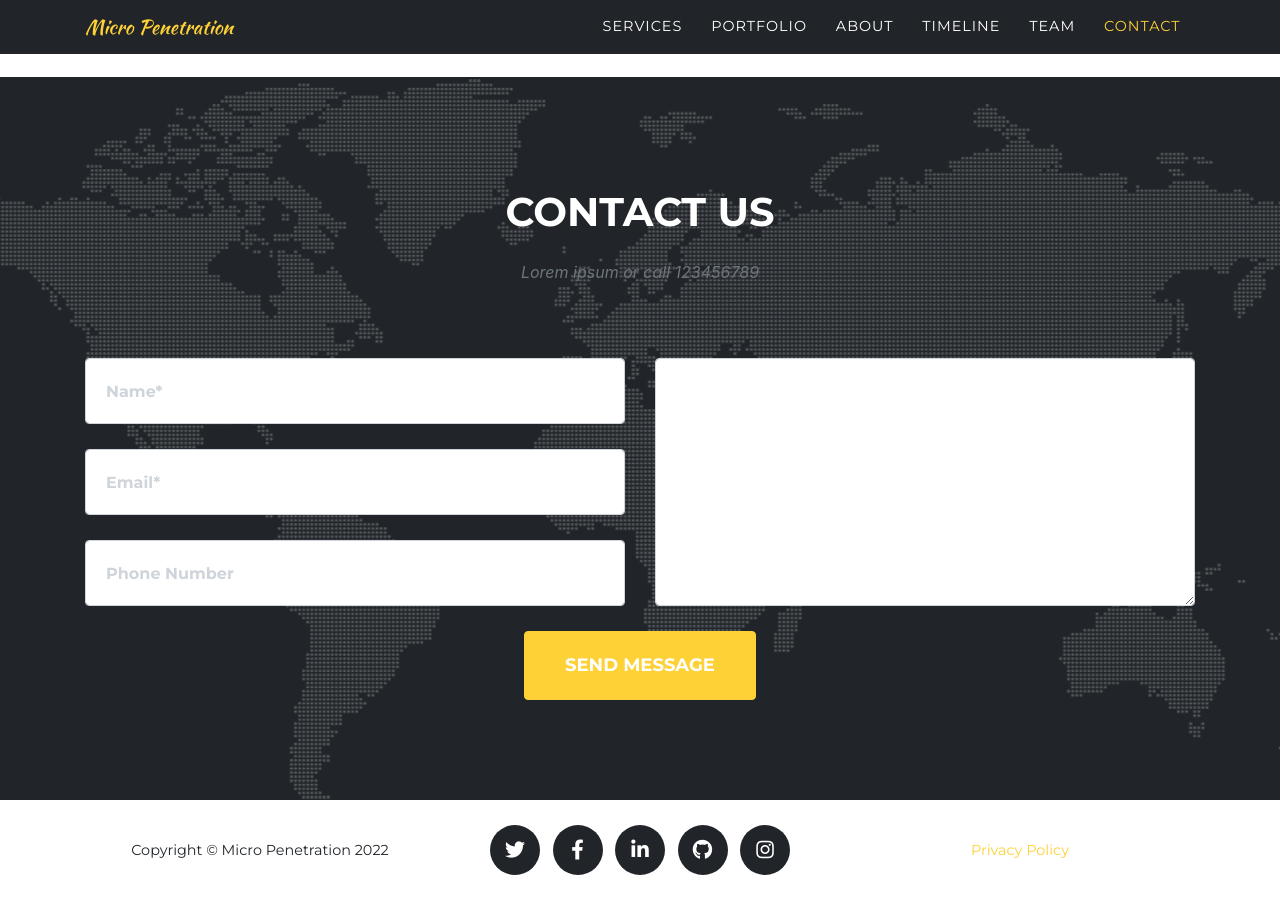
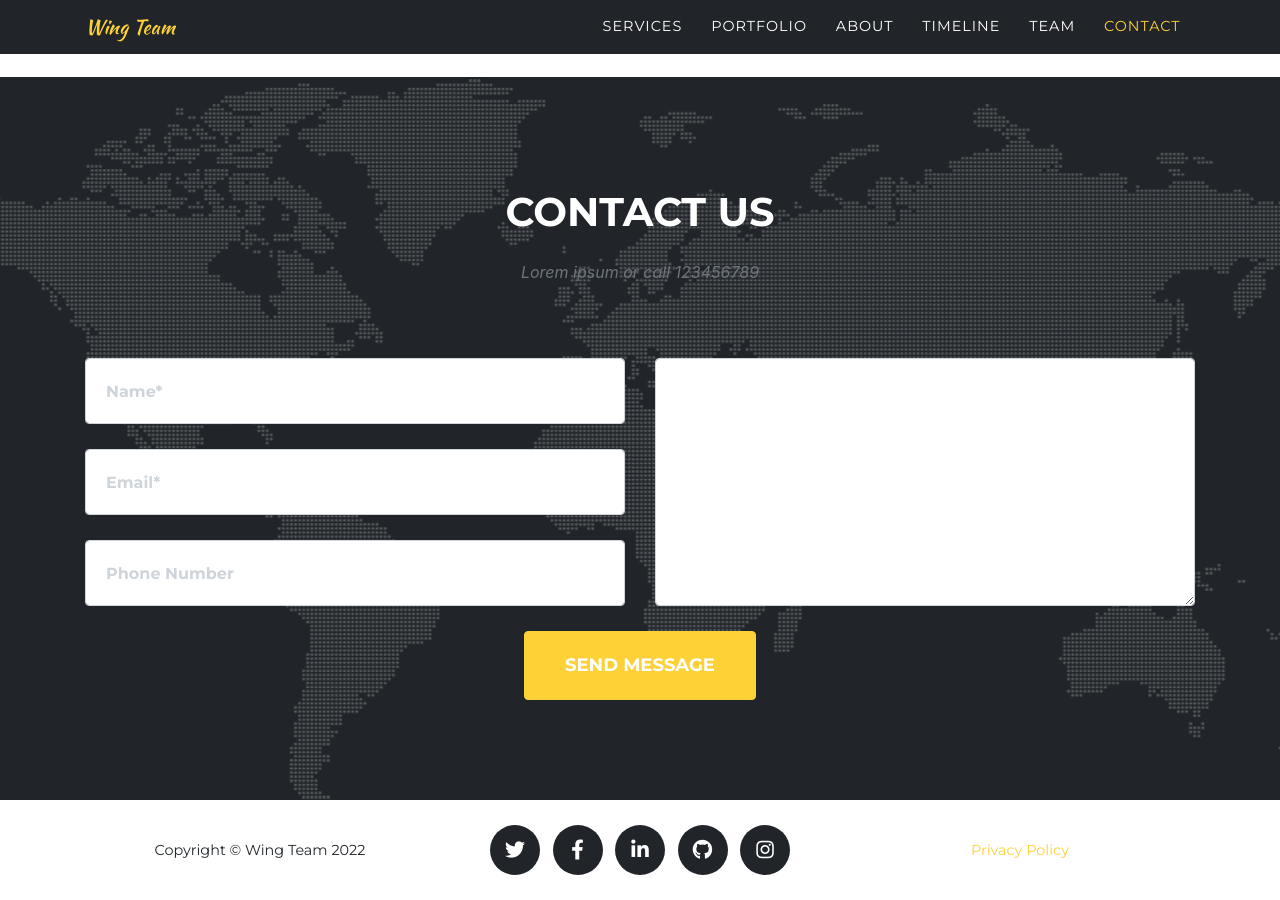
Before and after one commit to microsoftwing/microsoftwing.github.io, a Jekyll site: the page built from index.md, in a window 1280 px wide and 900 px high, scrolled down 5310 px. Built offline with Jekyll 4.4.1, drawn with Linux system fonts in a browser that asks for light colours; some web fonts are replaced.

Commit message:
Update _config.yml

```diff
--- a/_config.yml
+++ b/_config.yml
@@ -16,7 +16,7 @@ theme: jekyll-theme-merlot
 url    : "" # the base hostname & protocol for your site, e.g. http://example.com
 baseurl: "" # the subpath of your site, e.g. /blog
 
-title      : Micro Penetration
+title      : Wing Team
 email      : creatrworldwe@proton.me #this is also the email contact forms will go to
 description: "Make the world fairer"
 author     : Wing
```
